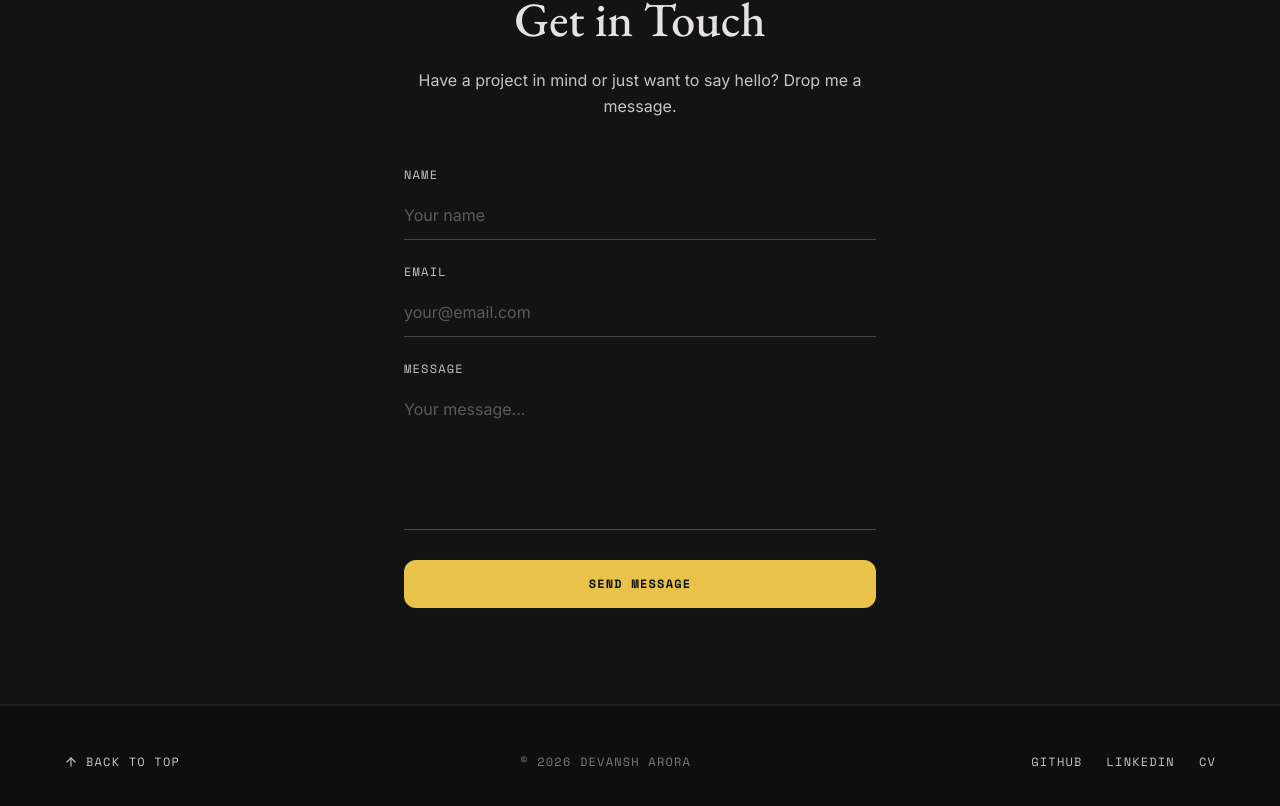
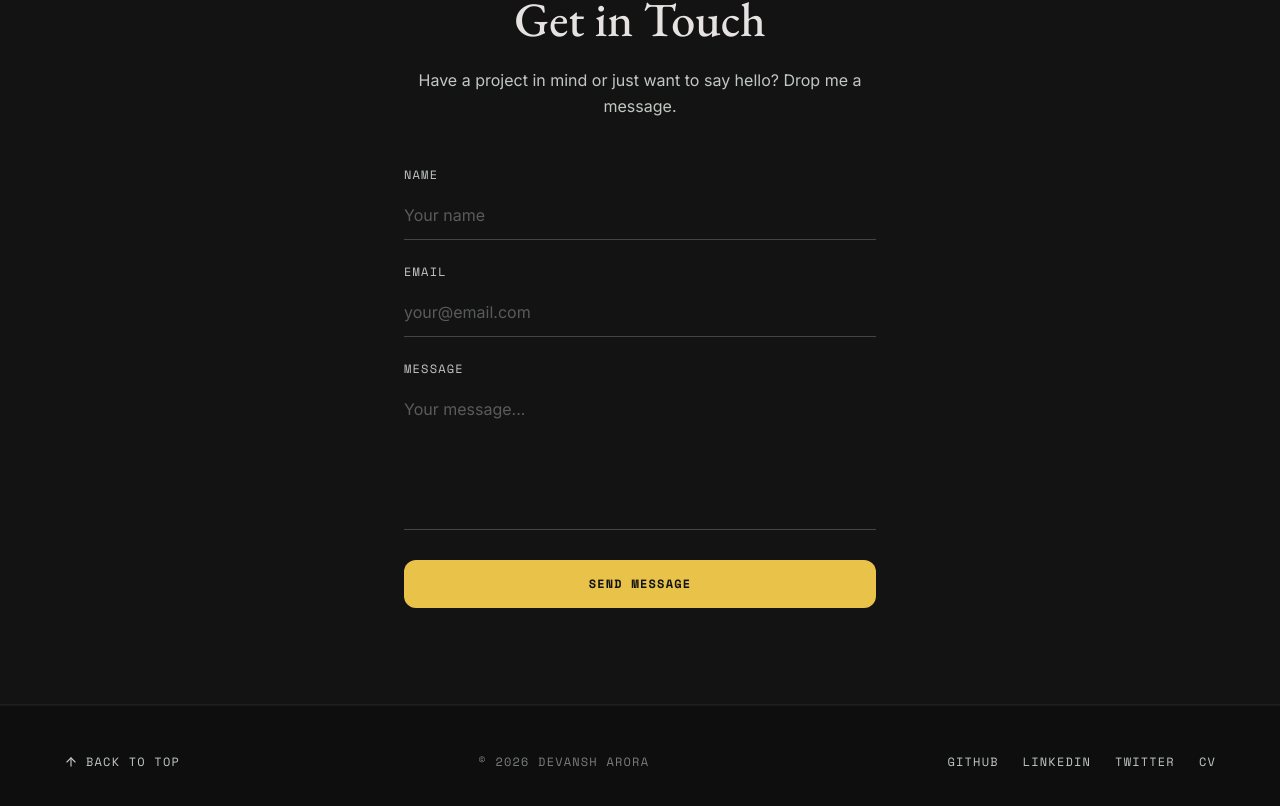
Before and after one commit to devansharora18/portfolio, a React (Vite) app: page / in a window 1280 px wide. Shown: the part 3275-4081 px from the top of the page. Built offline with nearby package versions, Linux system fonts and the light colour scheme.

Commit message:
fix: update social links in Footer and HomeSection components

```diff
--- a/src/components/Footer.tsx
+++ b/src/components/Footer.tsx
@@ -32,16 +32,22 @@ export default function Footer() {
         </span>
         <div className="flex items-center gap-6">
           <a
-            href="#"
+            href="https://github.com/devansharora18"
             className="font-mono text-xs tracking-[0.1em] uppercase text-on-surface-variant hover:text-tertiary transition-colors duration-300"
           >
             GitHub
           </a>
           <a
-            href="#"
+            href="https://www.linkedin.com/in/devansh-arora-7b2395215/"
             className="font-mono text-xs tracking-[0.1em] uppercase text-on-surface-variant hover:text-tertiary transition-colors duration-300"
           >
             LinkedIn
+          </a>
+          <a
+            href="https://twitter.com/devansharora_18"
+            className="font-mono text-xs tracking-[0.1em] uppercase text-on-surface-variant hover:text-tertiary transition-colors duration-300"
+          >
+            Twitter
           </a>
           <a
             href="https://cv.devansharora.in/"
--- a/src/components/HomeSection.tsx
+++ b/src/components/HomeSection.tsx
@@ -19,9 +19,9 @@ const skills = [
 ];
 
 const socials = [
-  { label: "GitHub", href: "#" },
-  { label: "LinkedIn", href: "#" },
-  { label: "Twitter", href: "#" },
+  { label: "GitHub", href: "https://github.com/devansharora18" },
+  { label: "LinkedIn", href: "https://www.linkedin.com/in/devansh-arora-7b2395215/" },
+  { label: "Twitter", href: "https://twitter.com/devansharora_18" },
   { label: "Email", href: "mailto:hello@devansharora.in" },
   { label: "CV", href: "https://cv.devansharora.in/" },
 ];
```
